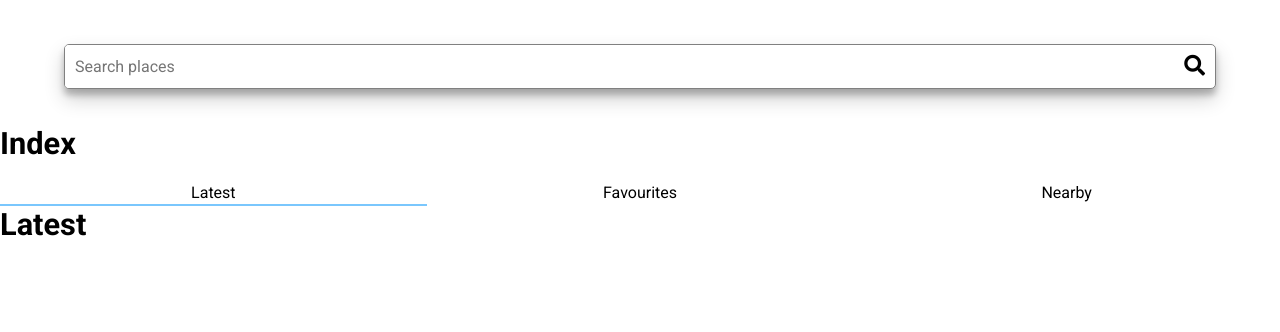
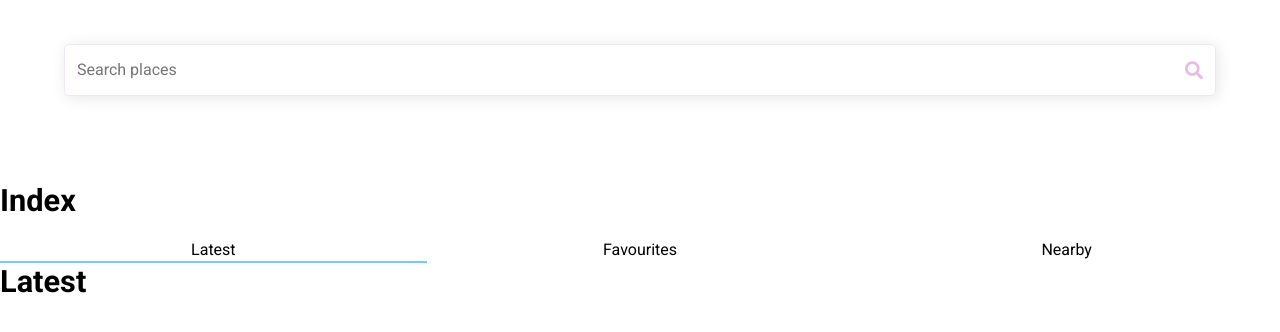
Before and after one commit to goa-codebet/flockerrty, a React (Create React App) app: page / in a window 1280 px wide. Shown: the top 332 px of the page. Built offline with nearby package versions, Linux system fonts and the light colour scheme.

Commit message:
Search + styles

```diff
--- a/src/components/header/index.js
+++ b/src/components/header/index.js
@@ -3,7 +3,7 @@ import React from 'react';
 import './style.scss';
 import Search from '../search';
 
-export default () => {
+const Header = () => {
   return (
     <div className="Header">
       <div className="Header__container">
@@ -15,3 +15,5 @@ export default () => {
     </div>
   );
 };
+
+export default Header;
--- a/src/components/header/style.scss
+++ b/src/components/header/style.scss
@@ -1,8 +1,20 @@
+@import '../../styles/colors';
+
 .Header {
   display: flex;
   width: 100%;
   justify-content: center;
   align-items: center;
+  padding-bottom: 50px;
+
+  &::before {
+    content: '';
+    background: linear-gradient(
+      112.48deg,
+      $primary-pink 6.72%,
+      $secondary-pink 106.88%
+    );
+  }
 
   &__container {
     height: 80%;
--- a/src/components/search/index.js
+++ b/src/components/search/index.js
@@ -1,16 +1,44 @@
-import React from 'react';
+import React, { useState } from 'react';
+import cn from 'classnames';
 
 import './style.scss';
 
-export default () => {
+const Search = () => {
+  const [searchInput, setSearchInput] = useState('');
+  const [searchResult, setSearchResult] = useState([]);
+
+  const handleSearch = e => {
+    const value = e.target.value;
+    setSearchInput(value);
+
+    if (value === '') return setSearchResult([]);
+    setSearchResult([value, value, value]);
+  };
+
   return (
-    <div className="Search elevation-3">
-      <input
-        type="text"
-        className="Search__input"
-        placeholder="Search places"
-      />
-      <span className="fas fa-search Search__icon" />
+    <div
+      className={cn('Search shadow', {
+        'Search--hasresult': searchResult.length > 0,
+      })}>
+      <div className="Search__form">
+        <input
+          type="text"
+          className="Search__form__input"
+          placeholder="Search places"
+          onChange={handleSearch}
+          value={searchInput}
+        />
+        <span className="fas fa-search Search__form__icon" />
+      </div>
+      <div className="Search__result shadow">
+        <ul>
+          {searchResult.map(r => (
+            <li className="Search__result__item">placeholder: {r}</li>
+          ))}
+        </ul>
+      </div>
     </div>
   );
 };
+
+export default Search;
--- a/src/components/search/style.scss
+++ b/src/components/search/style.scss
@@ -1,28 +1,83 @@
+@import '../../styles/colors';
+
+$border-radius: 5px;
+$padding-x: 12px;
+
 .Search {
+  position: relative;
   display: flex;
   width: 100%;
-  border: 1px solid gray;
-  border-radius: 5px;
+  border-radius: $border-radius;
+  border: 1px solid rgba($primary-pink, 0.4);
+
+  &--hasresult {
+    border-bottom-left-radius: 0;
+    border-bottom-right-radius: 0;
+  }
+
+  &__form {
+    display: flex;
+    width: 100%;
+    height: 50px;
+
     flex-direction: row;
     align-items: center;
-  height: 45px;
-  background-color: white;
-  overflow: hidden;
+    background-color: #fff;
+    border-radius: $border-radius;
 
     &__input {
       flex-grow: 1;
       position: relative;
       border: none;
       outline: none;
-    padding: 0 10px;
+      padding: 0 $padding-x;
       background: white;
       height: 100%;
+      border-radius: $border-radius;
     }
 
     &__icon {
       display: inline-block;
-    padding: 0 10px;
+      padding: 0 $padding-x;
       align-self: center;
-    font-size: 1.3rem;
+      font-size: 18px;
+      color: $primary-pink;
     }
   }
+
+  &__result {
+    position: absolute;
+    display: none;
+    bottom: 0;
+    left: 0px;
+    width: calc(100% + 2px);
+    margin: 0;
+    padding: 0px $padding-x 5px;
+    transform: translate(-1px, 100%);
+    background-color: #fff;
+    border: 1px solid rgba($primary-pink, 0.4);
+    border-top: 1px solid rgba($primary-pink, 0.3);
+    border-bottom-left-radius: 3px;
+    border-bottom-right-radius: 3px;
+
+    .Search--hasresult & {
+      display: block;
+    }
+
+    > ul {
+      margin: 0 0;
+      padding: 5px 0 0 0;
+    }
+
+    &__item {
+      margin: 0;
+      list-style-type: none;
+      padding: 10px 0;
+      border-bottom: 1px solid rgba($primary-pink, 0.3);
+
+      &:last-child {
+        border-bottom: none;
+      }
+    }
+  }
+}
--- a/src/styles/_elevation.scss
+++ /dev/null
@@ -1,19 +0,0 @@
-@mixin elevation($level) {
-  @if $level == 1 {
-    box-shadow: 0 1px 3px rgba(0, 0, 0, 0.12), 0 1px 2px rgba(0, 0, 0, 0.24);
-  } @else if $level == 2 {
-    box-shadow: 0 3px 6px rgba(0, 0, 0, 0.16), 0 3px 6px rgba(0, 0, 0, 0.23);
-  } @else if $level == 3 {
-    box-shadow: 0 10px 20px rgba(0, 0, 0, 0.19), 0 6px 6px rgba(0, 0, 0, 0.23);
-  } @else if $level == 4 {
-    box-shadow: 0 14px 28px rgba(0, 0, 0, 0.25), 0 10px 10px rgba(0, 0, 0, 0.22);
-  } @else if $level == 5 {
-    box-shadow: 0 19px 38px rgba(0, 0, 0, 0.3), 0 15px 12px rgba(0, 0, 0, 0.22);
-  }
-}
-
-@for $i from 1 through 5 {
-  .elevation-#{$i} {
-    @include elevation($i);
-  }
-}
--- a/src/styles/base.scss
+++ b/src/styles/base.scss
@@ -1,6 +1,9 @@
 @import 'reset.scss';
 @import 'typography.scss';
 @import 'colors.scss';
-@import 'elevation.scss';
 
 /* Magic to be created here by Kimmie */
+
+.shadow {
+  box-shadow: 2px 2px 15px rgba(0, 0, 0, 0.1);
+}
```
Also changed, not shown: 1 other file (tests, documents, lock files or other folders). Lines whose indentation alone changed are shown as unchanged.
